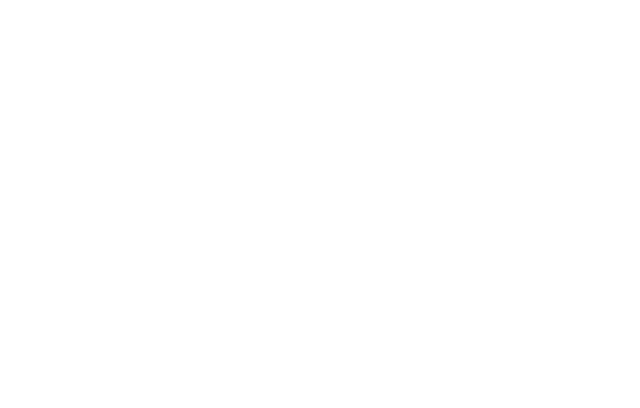
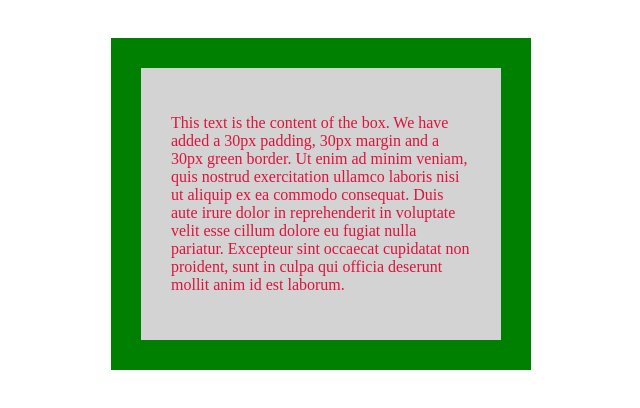
Before and after one commit to farukulWD/basic-html-css, a plain HTML site: page index.html in a window 1280 px wide. Shown: the whole page, without its empty margins (319-959 px from the left). Drawn offline with Linux system fonts and the light colour scheme.

Commit message:
Box practise

```diff
--- a/index.html
+++ b/index.html
@@ -8,6 +8,11 @@
     <link rel="stylesheet" href="styles.css">
 </head>
 <body>
-
+    <!-- box model -->
+    <div class="box">
+        <div class="boxmodel">
+            <p>This text is the content of the box. We have added a 30px padding, 30px margin and a 30px green border. Ut enim ad minim veniam, quis nostrud exercitation ullamco laboris nisi ut aliquip ex ea commodo consequat. Duis aute irure dolor in reprehenderit in voluptate velit esse cillum dolore eu fugiat nulla pariatur. Excepteur sint occaecat cupidatat non proident, sunt in culpa qui officia deserunt mollit anim id est laborum.</p>
+        </div>
+    </div>
 </body>
 </html>
--- a/styles.css
+++ b/styles.css
@@ -1,4 +1,19 @@
-*{
+/* *{
     margin: 0;
     padding: 0;
+} */
+
+/* css mox model */
+.box {
+    justify-content: center;
+    display: flex;
+  }
+.boxmodel{
+    background-color: lightgrey;
+    width: 300px;
+    border: 30px solid green;
+    padding: 30px;
+    margin: 30px;
+    color: crimson;
+  }
 }
```
